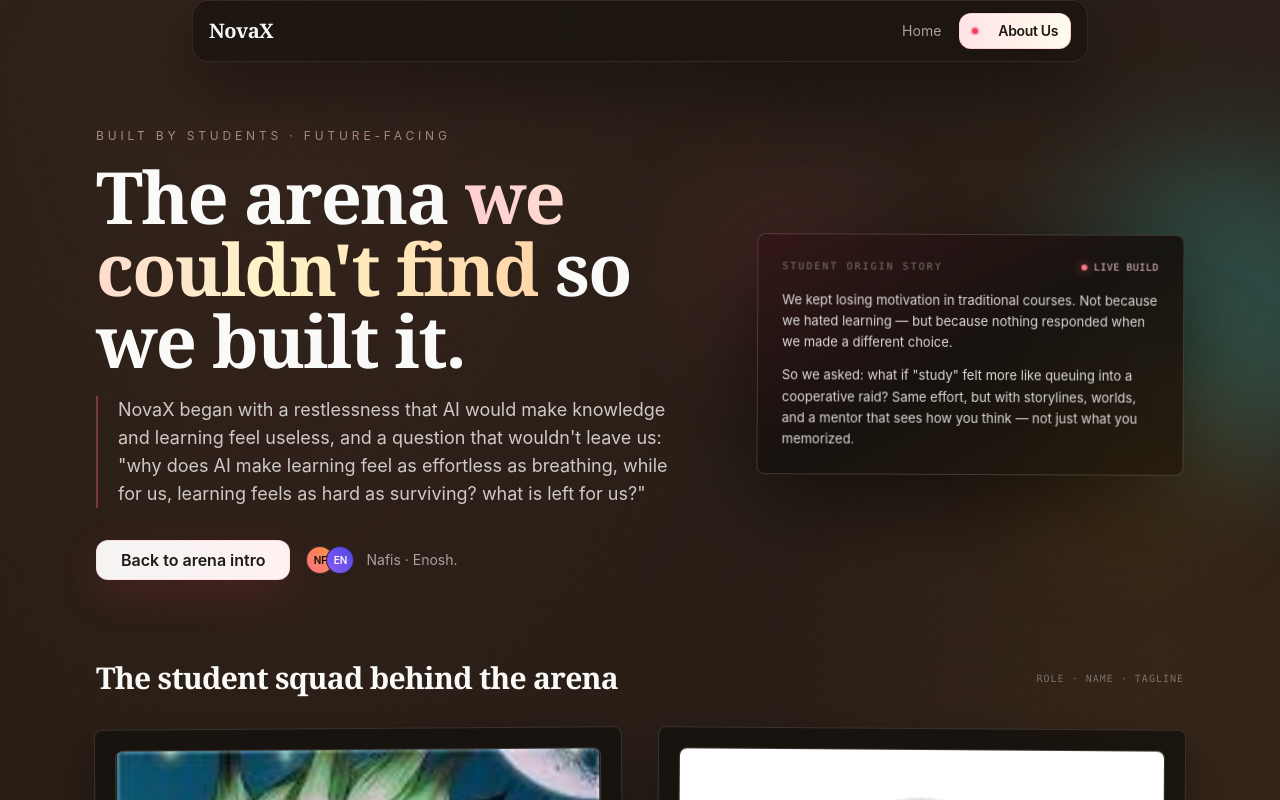
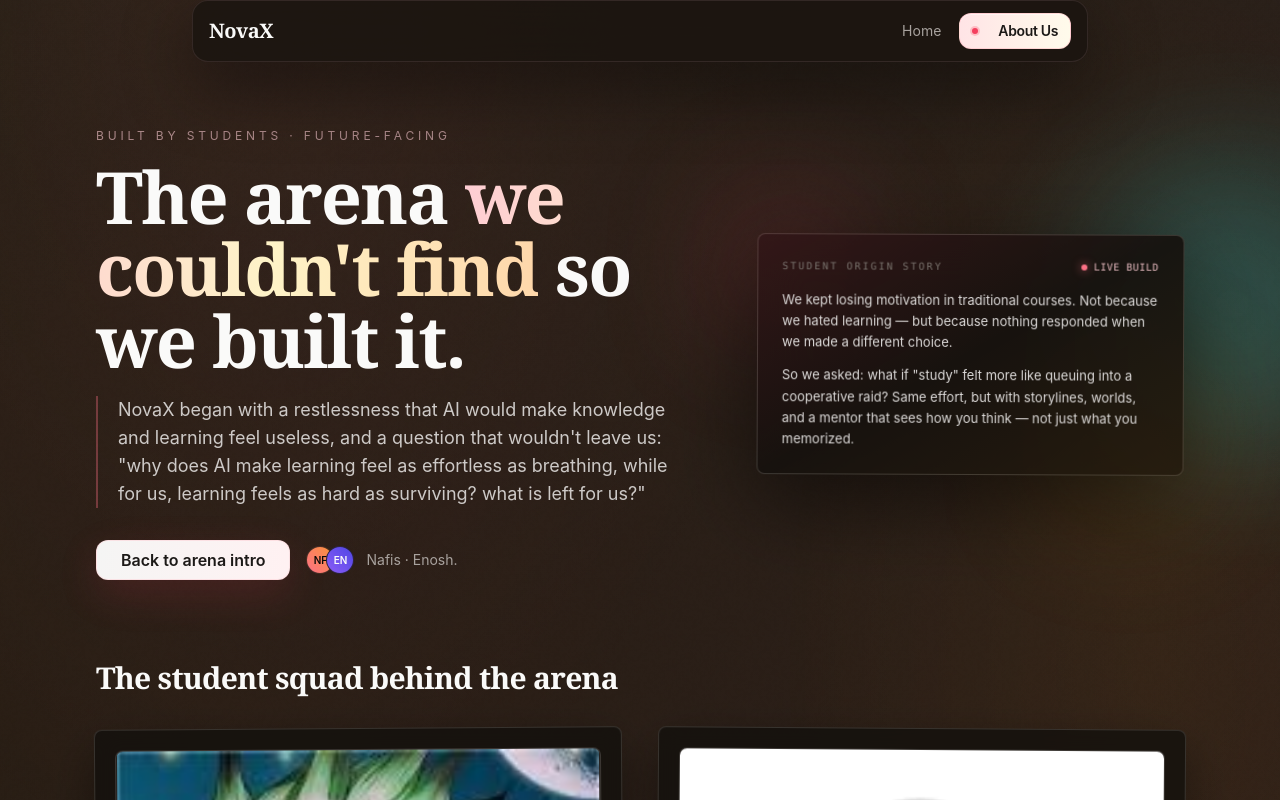
Before and after one commit to scientiaX/Waitlist-landing-page, a React (Vite) app: page /about-us in a window 1280 px wide. Shown: the top 800 px of the page. Built offline with nearby package versions, Linux system fonts and the light colour scheme.

Commit message:
fix copy writing

```diff
--- a/src/pages/AboutUsPage.tsx
+++ b/src/pages/AboutUsPage.tsx
@@ -223,9 +223,6 @@
             <h2 className="text-xl sm:text-2xl md:text-3xl font-bold font-serif tracking-tight text-stone-50">
               The student squad behind the arena
             </h2>
-            <span className="hidden sm:inline text-[10px] font-mono tracking-widest text-stone-500">
-              ROLE · NAME · TAGLINE
-            </span>
           </div>
 
           <div className="grid grid-cols-1 sm:grid-cols-2 lg:grid-cols-2 gap-6 sm:gap-8">
--- a/src/pages/HowItWorksPage.tsx
+++ b/src/pages/HowItWorksPage.tsx
@@ -173,7 +173,7 @@
               </h1>
               <p className="text-sm sm:text-base md:text-lg text-stone-300/95 leading-relaxed max-w-xl ml-4 sm:ml-5 pl-4 sm:pl-5 border-l border-stone-700/80">
                 NovaX is a problem-based learning arena wrapped in game energy. You enter a world, make real decisions,
-                get simulated consequences  , and walk away with proof of how you think — not just a completed module.
+                get simulated consequences, and walk away with proof of how you think — not just a completed module.
               </p>
 
               <div className="mt-8 flex flex-col sm:flex-row gap-3 sm:gap-4 pl-4 sm:pl-5">
```
